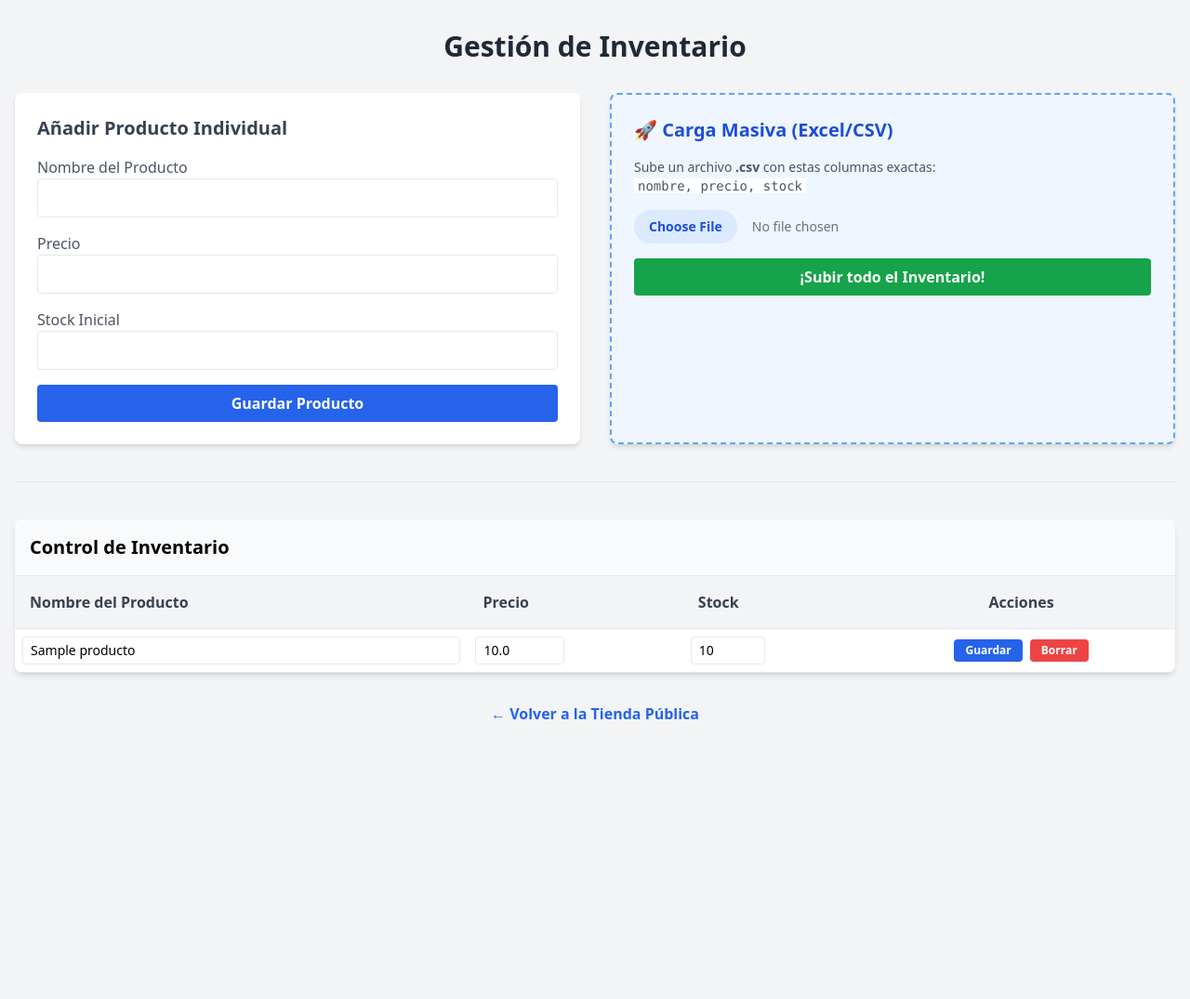
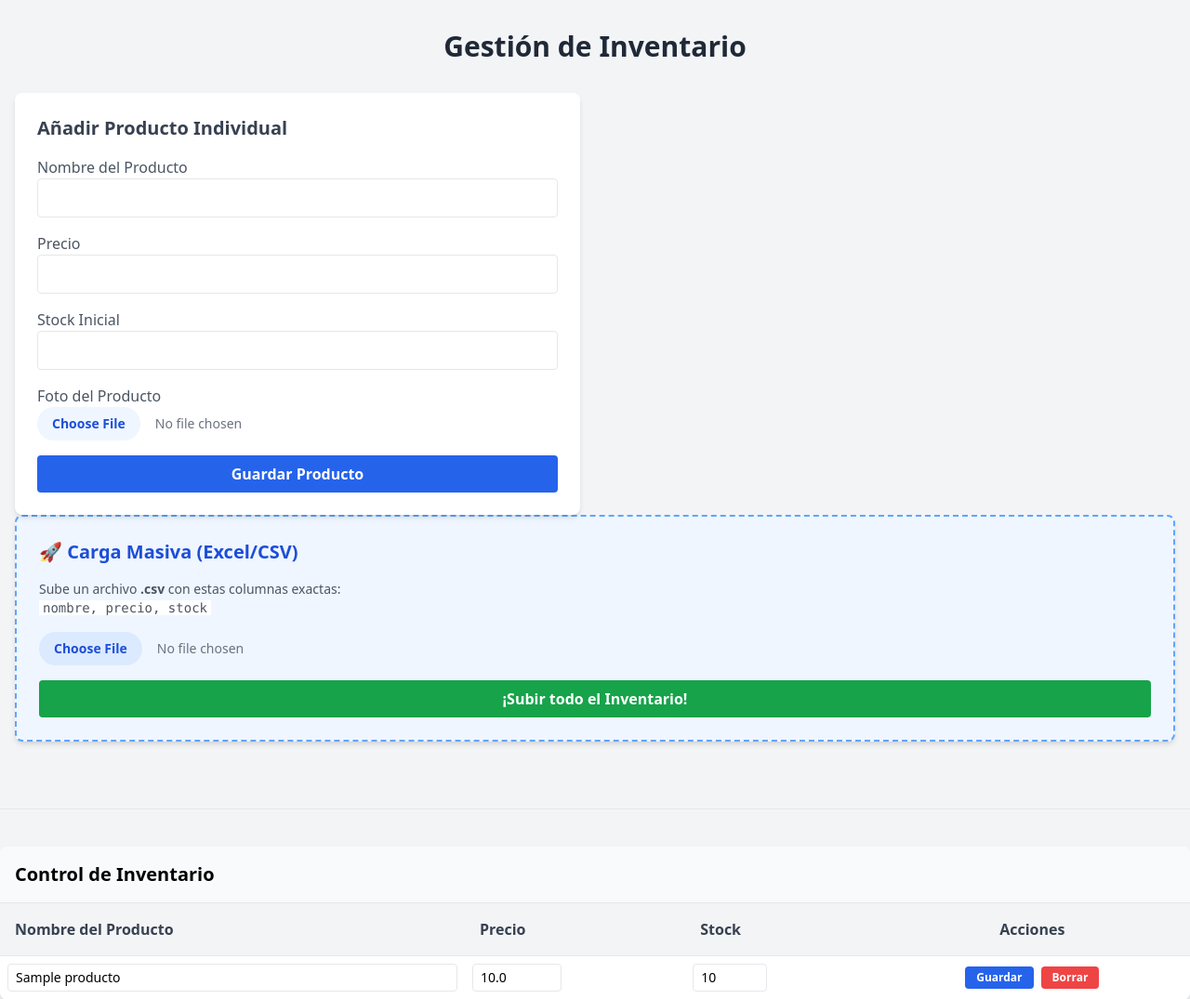
Before and after one commit to Alexander71133/ferreteria-digital, a Flask app: page /admin in a window 1280 px wide. Shown: the top 1075 px of the page at 93% size. Before the commit the page ends 774 px from the top, so only its background shows below. Run offline with Flask 3, Linux system fonts and the light colour scheme; tables that the repository leaves empty hold one stand-in row (values such as "Sample post"); some libraries are stand-ins or nearby versions.

Commit message:
Update admin.html

```diff
--- a/templates/admin.html
+++ b/templates/admin.html
@@ -28,8 +28,15 @@
             <label class="block text-gray-600">Stock Inicial</label>
             <input type="number" name="stock" class="w-full border rounded p-2" required>
         </div>
+        <div class="mb-4">
+            <label class="block text-gray-600">Foto del Producto</label>
+            <input type="file" name="imagen_archivo" accept="image/*" class="w-full text-sm text-gray-500 file:mr-4 file:py-2 file:px-4 file:rounded-full file:border-0 file:text-sm file:font-semibold file:bg-blue-50 file:text-blue-700 hover:file:bg-blue-100">
+        </div>
         <button type="submit" class="w-full bg-blue-600 text-white font-bold py-2 rounded hover:bg-blue-700">
             Guardar Producto
+        </button>
+    </form>
+</div>
                     </button>
                 </form>
             </div>
```
Lines whose indentation alone changed are shown as unchanged.
